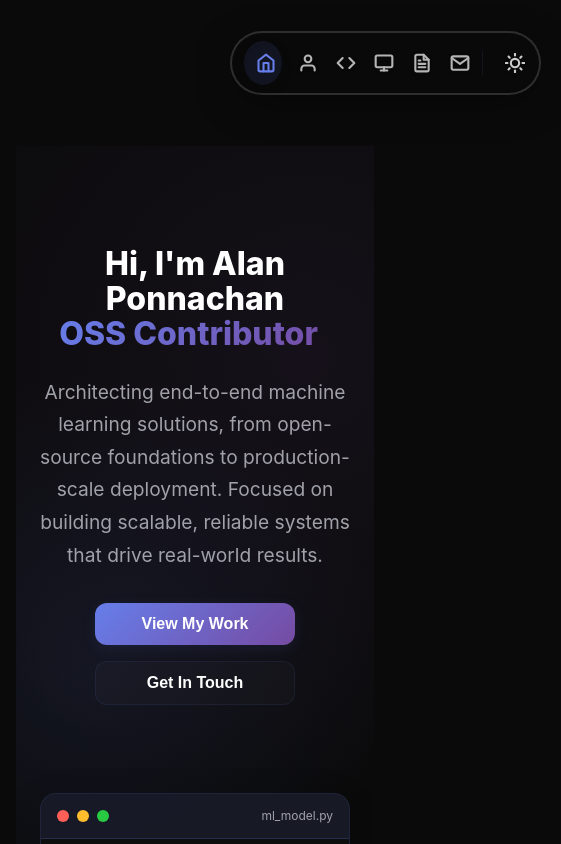
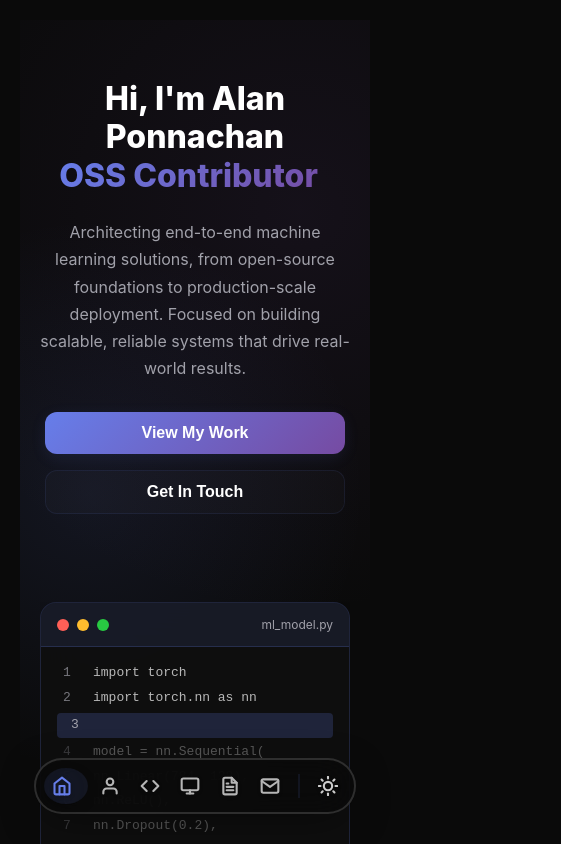
Before and after one commit to AlanPonnachan/AlanPonnachan.github.io, a React (Create React App) app: page / in a window 390 px wide. Shown: the top 844 px of the page, 561 px wide, since content can reach past the window. Built offline with nearby package versions, Linux system fonts and the light colour scheme.

Commit message:
responsive design

```diff
--- a/src/App.css
+++ b/src/App.css
@@ -1280,30 +1280,190 @@ body {
 
 /* Responsive Design */
 @media (max-width: 768px) {
-  .navigation { flex-direction: column; gap: 12px; padding: 16px 20px; position: relative; top: 0; transform: none; margin: 15px; width: calc(100% - 30px); }
-  .nav-items { margin: 0; justify-content: center; }
-  .main-content { padding-top: 20px; padding-left: 16px; padding-right: 16px; }
-  .hero-content { grid-template-columns: 1fr; gap: 40px; text-align: center; }
-  .hero h1 { font-size: 2.5rem; }
-  .animated-metrics { justify-content: center; }
-  .about-intro { grid-template-columns: 1fr; gap: 40px; }
-  .experience-timeline { padding-left: 30px; }
-  .exp-content { margin-left: 10px; }
-  .exp-period { margin-left: 0; margin-top: 8px; }
-  .projects-grid, .domains-grid, .skills-grid, .blog-grid, .contact-grid { grid-template-columns: 1fr; }
-  .project-metrics { flex-direction: column; gap: 12px; }
-  .hero-cta { flex-direction: column; align-items: center; }
-  .cta-primary, .cta-secondary { width: 200px; justify-content: center; }
+  /* --- 1. Navigation (Floating Dock Fix) --- */
+  .navigation {
+    /* Reset desktop positioning */
+    top: auto;
+    bottom: 30px; /* Dock at the bottom */
+
+    /* Keep centering logic */
+    left: 50%;
+    transform: translateX(-50%);
+
+    /* Reset sizing */
+    width: auto;
+    max-width: 90%;
+    margin: 0;
+    padding: 0;
+
+    /* Remove old flex column layout */
+    flex-direction: row;
+  }
+
+  .nav-dock {
+    padding: 10px 16px;
+    background: rgba(10, 10, 10, 0.85);
+    border: 2px solid rgba(255,255,255,0.15);
+    backdrop-filter: blur(20px);
+    gap: 12px;
+  }
+
+  /* Hide text labels on mobile to save space */
+  .nav-label {
+    display: none;
+  }
+
+  .nav-item {
+    padding: 10px;
+    border-radius: 50%; /* Circle shape on mobile */
+  }
+
+  .nav-item.active {
+    background: var(--hero-glow-1);
+    border: none;
+  }
+
+  /* --- 2. Hero Section --- */
+  .main-content {
+    padding-top: 20px;
+    padding-left: 20px;
+    padding-right: 20px;
+  }
+
+  .hero {
+    padding: 60px 20px;
+    text-align: center;
+  }
+
+  .hero-content {
+    grid-template-columns: 1fr; /* Stack vertically */
+    gap: 40px;
+    justify-items: center; /* Center align items */
+  }
+
+  .hero h1 {
+    font-size: 2.5rem;
+    line-height: 1.2;
+  }
+
+  .hero-description {
+    font-size: 1rem;
+    margin-bottom: 30px;
+  }
+
+  .hero-cta {
+    flex-direction: column;
+    width: 100%;
+    align-items: center;
+  }
+
+  .cta-primary, .cta-secondary {
+    width: 100%;
+    max-width: 300px;
+    justify-content: center;
+  }
+
+  /* --- 3. Code Animation (Hide or shrink on mobile) --- */
+  .hero-visual {
+    width: 100%;
+    max-width: 100%;
+    overflow: hidden;
+  }
+
+  .code-animation {
+    font-size: 11px; /* Smaller text */
+  }
+
+  /* --- 4. Grids (Force 1 Column) --- */
+  .projects-grid,
+  .domains-grid,
+  .skills-grid,
+  .blog-grid,
+  .contact-grid,
+  .oss-grid,
+  .about-intro {
+    grid-template-columns: 1fr;
+  }
+
+  /* --- 5. About & Experience --- */
+  .about-header h2,
+  .projects-header h2,
+  .blog-header h2,
+  .contact-header h2,
+  .experience-section h2,
+  .oss-header h2 {
+    font-size: 2.2rem; /* Smaller headers */
+  }
+
+  .experience-timeline {
+    padding-left: 0;
+    max-width: 100%;
+  }
+
+  .experience-timeline::before {
+    left: 8px; /* Move line to edge */
+  }
+
+  .experience-item::before {
+    left: -16px; /* Adjust dot position */
+    top: 26px; /* Align with new header position */
+  }
+
+  .exp-content {
+    margin-left: 20px; /* Make room for the line */
+    padding: 20px;
+  }
+
+  .exp-header {
+    flex-direction: column;
+    gap: 10px;
+    align-items: flex-start;
+  }
+
+  /* --- 6. Projects & OSS Cards --- */
+  .project-metrics-dashboard {
+    gap: 10px;
+  }
+
+  .dashboard-value {
+    font-size: 0.9rem;
+  }
+
+  .oss-secondary-actions {
+    grid-template-columns: 1fr; /* Stack buttons on mobile */
+  }
+
+  /* --- 7. Utilities --- */
+  .ai-assistant {
+    width: 50px;
+    height: 50px;
+    bottom: 90px; /* Move up above nav bar */
+    right: 20px;
+  }
+
+  .assistant-icon {
+    font-size: 1.5rem;
+  }
+
+  .scroll-indicator {
+    display: none; /* Hide scroll indicator on mobile to save space */
+  }
 }
 
+/* Extra small devices */
 @media (max-width: 480px) {
-  .hero h1 { font-size: 2rem; }
-  .about-header h2, .projects-header h2, .blog-header h2, .contact-header h2 { font-size: 2.5rem; }
-  .animated-metrics { flex-direction: column; gap: 16px; }
-  .nav-items { flex-wrap: wrap; }
-  .code-animation { font-size: 11px; }
-  .ai-assistant { width: 60px; height: 60px; bottom: 20px; right: 20px; }
-  .assistant-icon { font-size: 1.5rem; }
+  .hero h1 {
+    font-size: 2rem;
+  }
+
+  .nav-dock {
+    gap: 4px;
+    padding: 8px;
+  }
+
+  .nav-item {
+    padding: 8px;
+  }
 }
 
 
```
